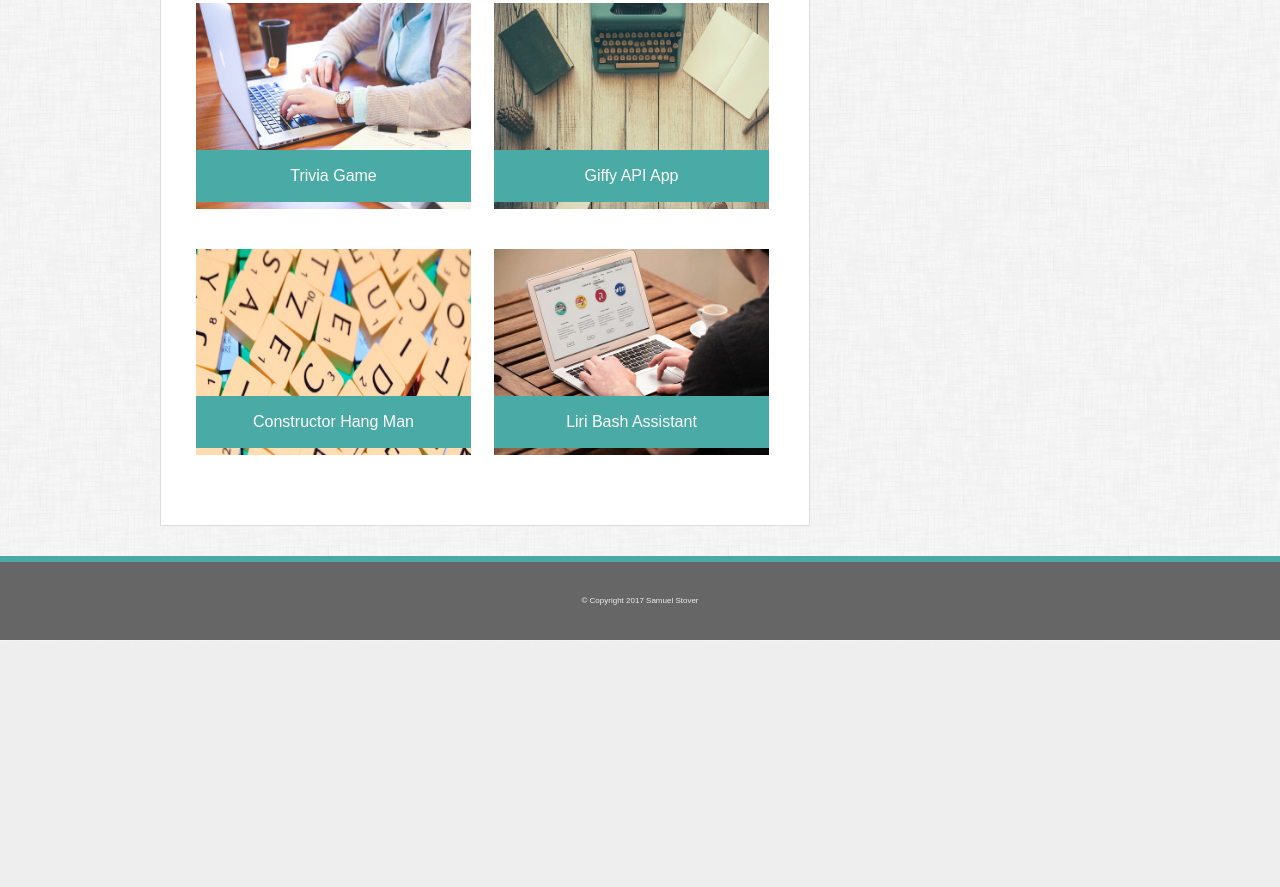
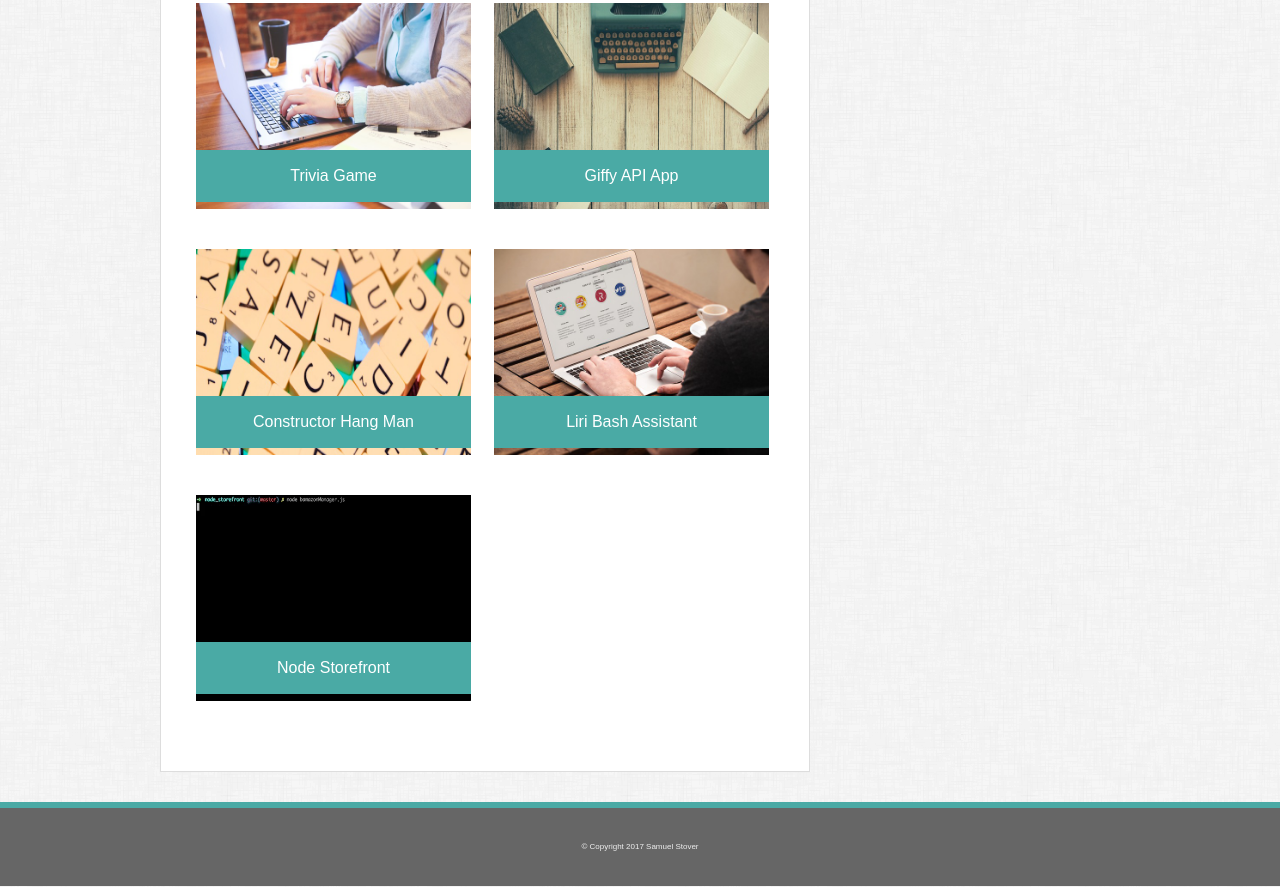
Before and after one commit to stoversa/stoversa.github.io, a plain HTML site: page portfolio.html in a window 1280 px wide. Shown: the part 462-1349 px from the top of the page. Before the commit the page ends 1103 px from the top, so only its background shows below. Drawn offline with Linux system fonts and the light colour scheme.

Commit message:
Added Node Storefront

```diff
--- a/portfolio.html
+++ b/portfolio.html
@@ -77,6 +77,15 @@
 							</a>
 						</figure>
 				</div>
+				<div class="cimg">
+
+					<figure class="floatl">
+						<a href="https://github.com/stoversa/node_storefront" target="_blank">
+							<img class="pimg nofloat" src="assets/images/bamazonManager.gif" alt="Node Storefront">
+							<div class="overlay">Node Storefront</div>
+						</a>
+					</figure>
+				</div>
 			</section>
 
 			<aside>
```
